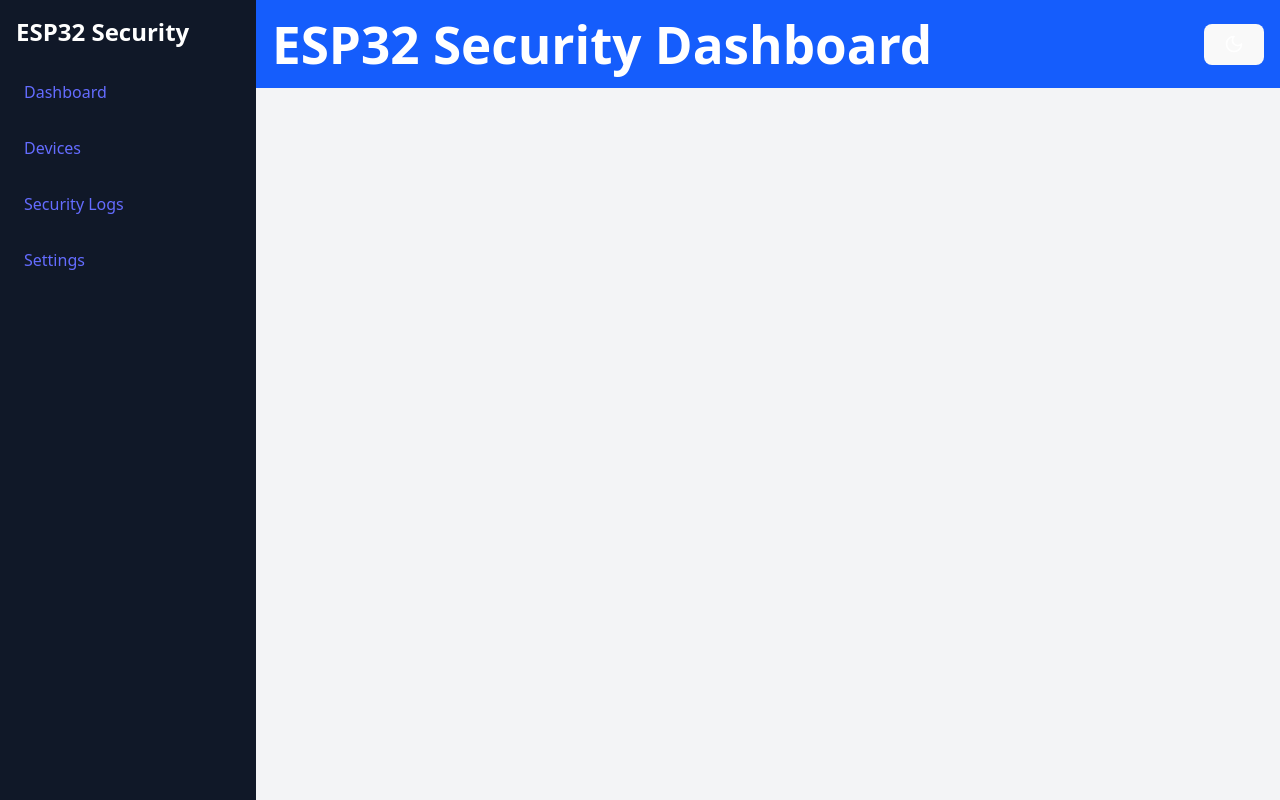
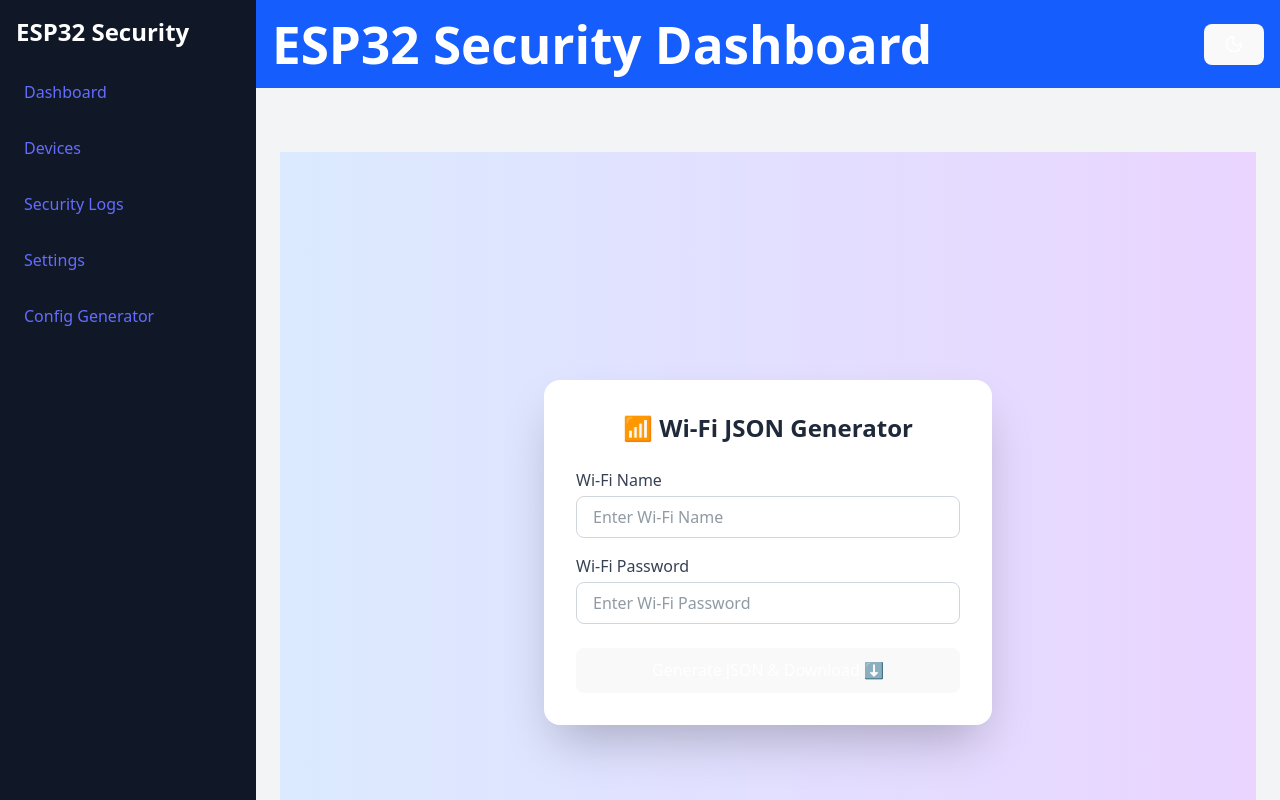
Before and after one commit to PritamMahata/AIR-WALL, a React (Vite) app in the folder client/: page /generate-json in a window 1280 px wide. Shown: the top 800 px of the page. Built offline with nearby package versions, Linux system fonts and the light colour scheme.

Commit message:
add Wi-Fi JSON generator component and update sidebar navigation

```diff
--- a/client/src/App.jsx
+++ b/client/src/App.jsx
@@ -6,6 +6,7 @@ import Devices from "./pages/Devices";
 import SecurityLogs from "./pages/SecurityLogs";
 import Settings from "./pages/Settings";
 import { ThemeProvider } from "./contexts/ThemeContext";
+import WifiJsonGenerator from "./json/WifiJsonGenerator";
 
 function App() {
   return (
@@ -26,6 +27,7 @@ function App() {
                 <Route path="/devices" element={<Devices />} />
                 <Route path="/logs" element={<SecurityLogs />} />
                 <Route path="/settings" element={<Settings />} />
+                <Route path="/generate-json" element={<WifiJsonGenerator />} />
               </Routes>
             </div>
           </div>
--- a/client/src/components/Sidebar.jsx
+++ b/client/src/components/Sidebar.jsx
@@ -1,6 +1,6 @@
 import { Link } from "react-router-dom";
 
-const Sidebar = () => {
+function Sidebar() {
   return (
     <div className="bg-gray-900 dark:bg-gray-700 text-white w-64 min-h-screen p-4">
       <h2 className="text-2xl font-bold mb-6">ESP32 Security</h2>
@@ -26,6 +26,11 @@ const Sidebar = () => {
               Settings
             </Link>
           </li>
+          <li>
+            <Link to="/generate-json" className="block p-2 hover:bg-gray-700 rounded">
+              Config Generator
+            </Link>
+          </li>
         </ul>
       </nav>
     </div>
--- /dev/null
+++ b/client/src/json/WifiJsonGenerator.jsx
@@ -0,0 +1,69 @@
+import React, { useState } from 'react';
+
+const WifiJsonGenerator = () => {
+  const [wifiName, setWifiName] = useState('');
+  const [wifiPassword, setWifiPassword] = useState('');
+
+  const generateJson = () => {
+    if (!wifiName || !wifiPassword) {
+      alert('Please fill in both fields.');
+      return;
+    }
+
+    const wifiData = {
+      wifiName,
+      wifiPassword,
+    };
+
+    const blob = new Blob([JSON.stringify(wifiData, null, 2)], { type: 'application/json' });
+    const url = URL.createObjectURL(blob);
+
+    const link = document.createElement('a');
+    link.href = url;
+    link.download = 'wifi_data.json';
+    link.click();
+
+    URL.revokeObjectURL(url);
+  };
+
+  return (
+    <div className="min-h-screen flex items-center justify-center bg-gradient-to-r from-blue-100 to-purple-200 p-4 w-full">
+      <div className="bg-white shadow-2xl rounded-2xl p-8 max-w-md w-full transition-transform transform hover:scale-105">
+        <h2 className="text-2xl font-bold text-gray-800 mb-6 text-center">📶 Wi-Fi JSON Generator</h2>
+
+        <div className="mb-4">
+          <label htmlFor="wifiName" className="block text-gray-700 font-medium mb-1">Wi-Fi Name</label>
+          <input
+            type="text"
+            id="wifiName"
+            placeholder="Enter Wi-Fi Name"
+            value={wifiName}
+            onChange={(e) => setWifiName(e.target.value)}
+            className="w-full px-4 py-2 border border-gray-300 rounded-lg focus:outline-none focus:ring-2 focus:ring-blue-400"
+          />
+        </div>
+
+        <div className="mb-6">
+          <label htmlFor="wifiPassword" className="block text-gray-700 font-medium mb-1">Wi-Fi Password</label>
+          <input
+            type="password"
+            id="wifiPassword"
+            placeholder="Enter Wi-Fi Password"
+            value={wifiPassword}
+            onChange={(e) => setWifiPassword(e.target.value)}
+            className="w-full px-4 py-2 border border-gray-300 rounded-lg focus:outline-none focus:ring-2 focus:ring-blue-400"
+          />
+        </div>
+
+        <button
+          onClick={generateJson}
+          className="w-full bg-blue-500 text-white font-semibold py-2 px-4 rounded-lg hover:bg-blue-600 active:bg-blue-700 transition duration-200"
+        >
+          Generate JSON & Download ⬇️
+        </button>
+      </div>
+    </div>
+  );
+};
+
+export default WifiJsonGenerator;
```
